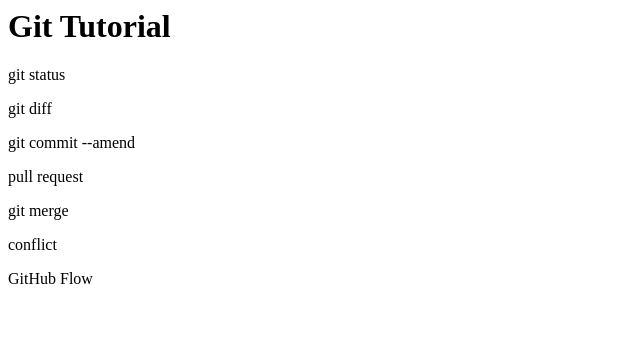
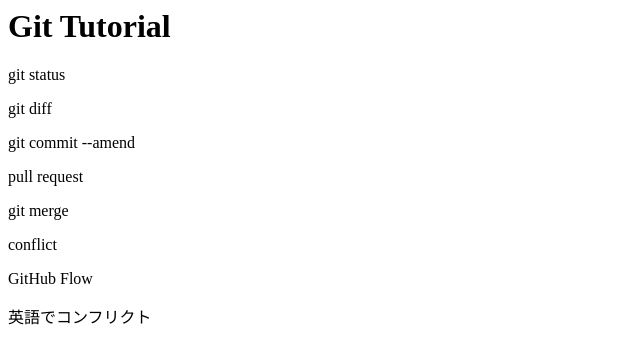
Before and after one commit to eandmi/git_tutorial, a plain HTML site: page index.html in a window 1280 px wide. Shown: the whole page, without its empty margins (0-640 px from the left). Drawn offline with Linux system fonts and the light colour scheme.

Commit message:
英語でコンフリクトを追記

```diff
--- a/index.html
+++ b/index.html
@@ -6,3 +6,4 @@
 <p>git merge</p>
 <p>conflict</p>
 <p>GitHub Flow</p>
+<p>英語でコンフリクト</p>
```
